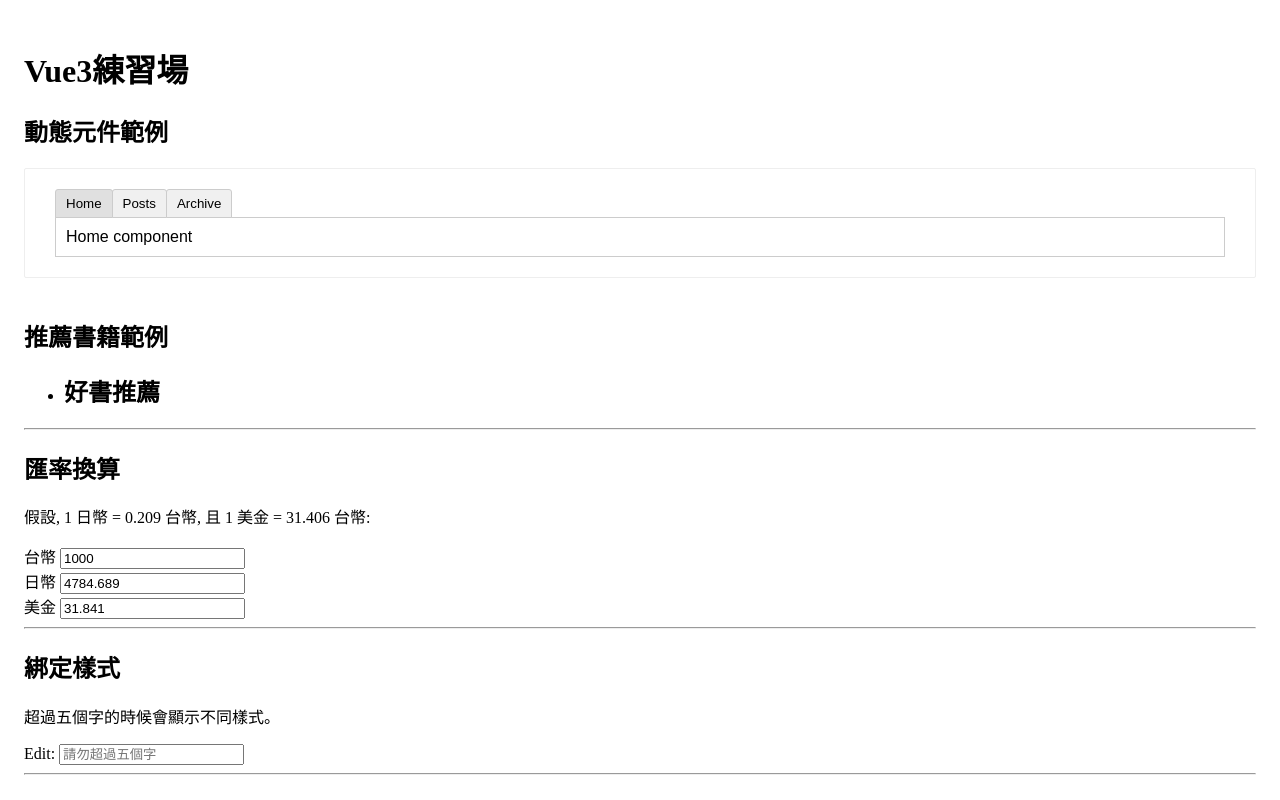
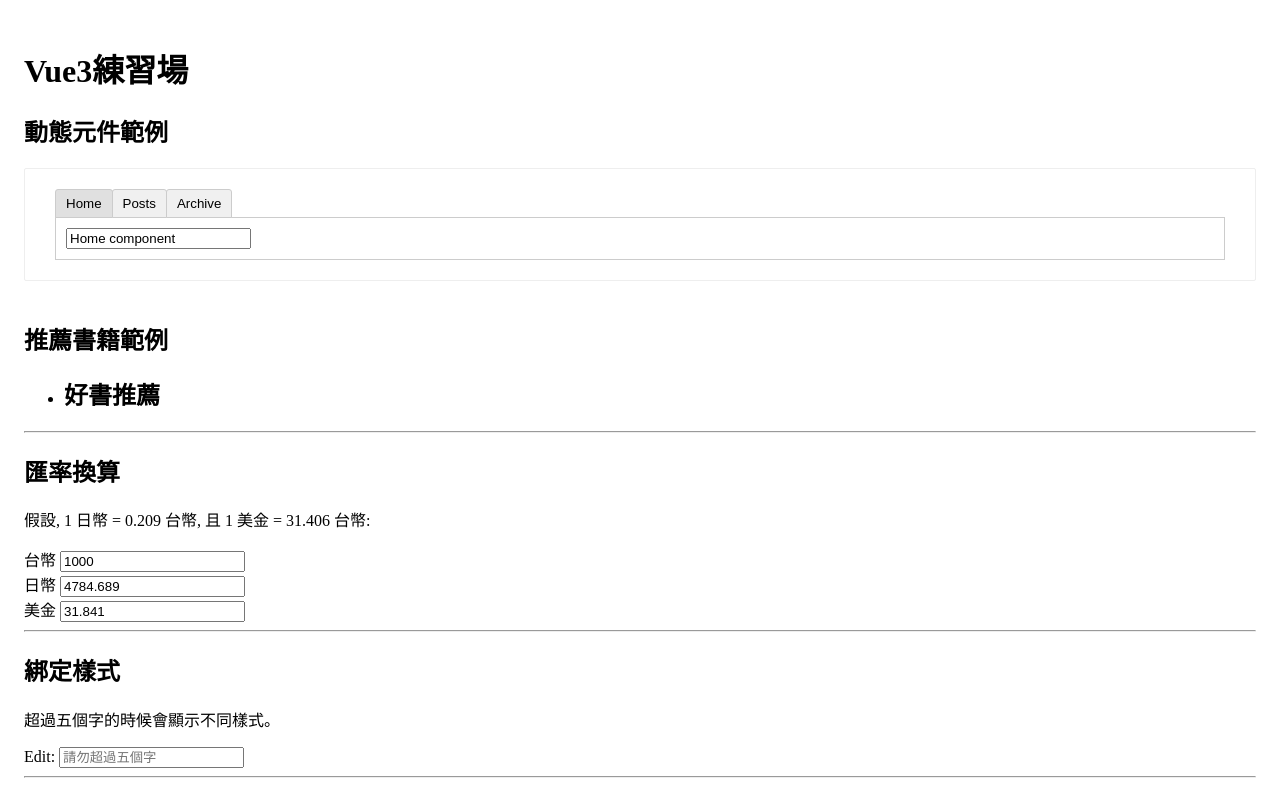
Before and after one commit to bater/hello-vue3, a Vue app: page / in a window 1280 px wide. Shown: the top 800 px of the page. Built offline with nearby package versions, Linux system fonts and the light colour scheme.

Commit message:
keep-alive example

```diff
--- a/src/components/DynamicComponent.vue
+++ b/src/components/DynamicComponent.vue
@@ -8,22 +8,30 @@
     @click="currentTab = tab">
     {{ tab }}
   </button>
-  <component :is="currentTabComponent"></component>
+  <keep-alive include="tab-home,tab-posts" :max="2">
+    <component :is="currentTabComponent"></component>
+  </keep-alive>
 </div>
 </template>
 <script>
 import { defineComponent } from 'vue';
 
 const TabHome = defineComponent({
-  template: `<div class="demo-tab">Home component</div>`
+  name: 'tab-home',
+  template: `<div class="demo-tab"><input v-model="title"></div>`,
+  data: () => ({ title: 'Home component' })
 })
 
 const TabPosts = defineComponent({
-  template: `<div class="demo-tab">Posts component</div>`
+  name: 'tab-posts',
+  template: `<div class="demo-tab"><input v-model="title"></div>`,
+  data: () => ({ title: 'Posts component' })
 })
 
 const TabArchive = defineComponent({
-  template: `<div class="demo-tab">Archive component</div>`
+  name: 'tab-archive',
+  template: `<div class="demo-tab"><input v-model="title"></div>`,
+  data: () => ({ title: 'Archive component' })
 })
 
 export default defineComponent({
@@ -84,4 +92,10 @@ export default defineComponent({
     margin-bottom: 1.5rem;
   }
 }
+
+input {
+  min-width: 350px;
+  padding: 3px 5px;
+  font-size: 1rem;
+}
 </style>
```
